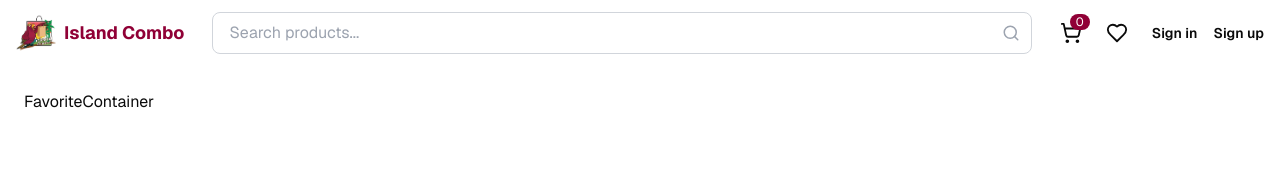
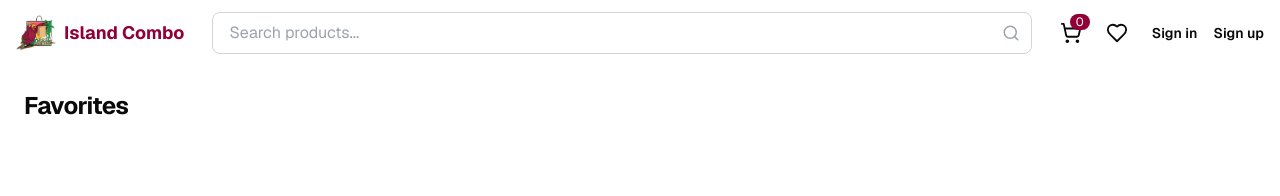
Before and after one commit to kaizenthebeast/Island-Combo-V1, a Next.js app: page /product/favorites in a window 1280 px wide. Shown: the top 196 px of the page. Built offline with nearby package versions, Linux system fonts and the light colour scheme; no server answers.

Commit message:
add zustand for favorite

```diff
--- a/components/public/layout/FavoriteContainer.tsx
+++ b/components/public/layout/FavoriteContainer.tsx
@@ -2,7 +2,13 @@ import React from 'react'
 
 const FavoriteContainer = () => {
   return (
-    <div className='max-w-7xl mx-auto p-4 md:p-6 flex flex-col md:flex-row gap-6'>FavoriteContainer</div>
+    <section className='max-w-7xl mx-auto p-4 md:p-6 flex flex-col md:flex-row gap-6'>
+      <h2 className="title-header text-lg sm:text-xl md:text-2xl">
+        Favorites
+
+        {/* Display all products */}
+      </h2>
+    </section>
   )
 }
 
--- a/components/public/layout/ProductDetailsContainer.tsx
+++ b/components/public/layout/ProductDetailsContainer.tsx
@@ -1,6 +1,6 @@
 import { getProductBySlug } from '@/lib/product'
 import { Suspense } from 'react'
-import ProductDetails from '../../functional-ui/product/ProductDetails'
+import ProductDetails from '@/components/functional-ui/product/ProductDetails'
 import { notFound } from 'next/navigation'
 type Props = {
     slug: string
```
Also changed, not shown: store/favoriteStore.ts (added, +27 -0 lines).
